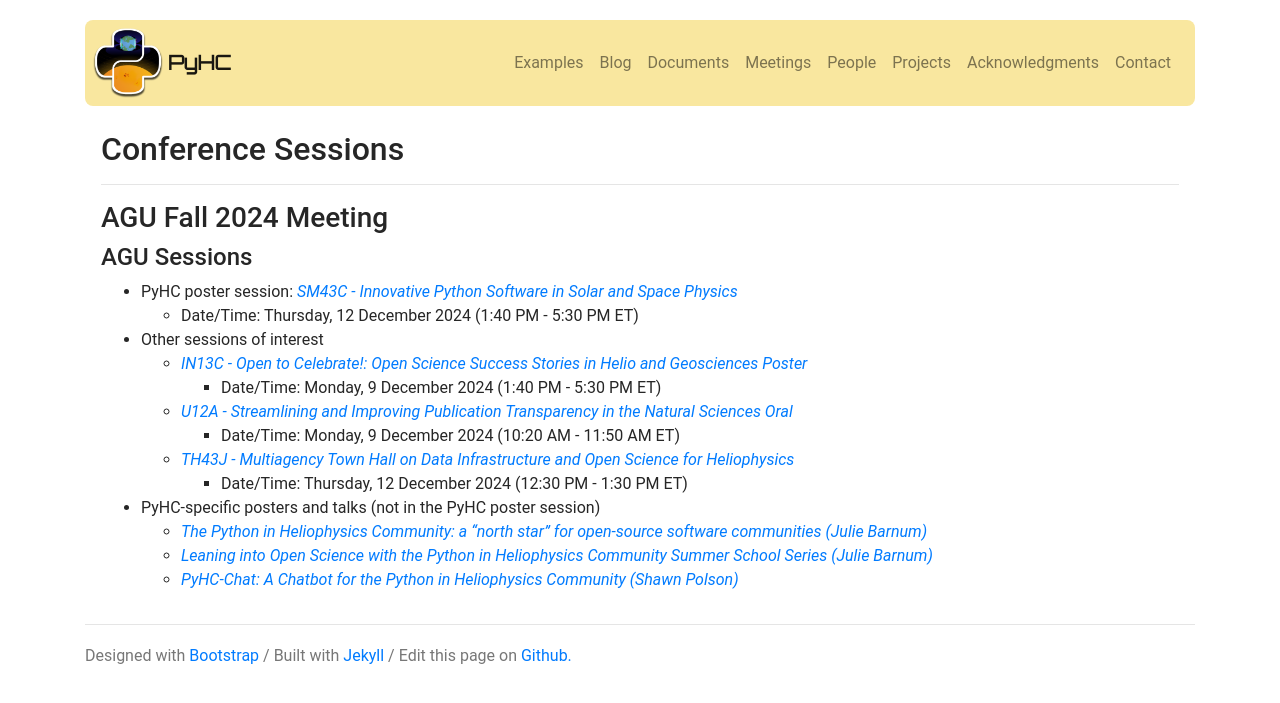
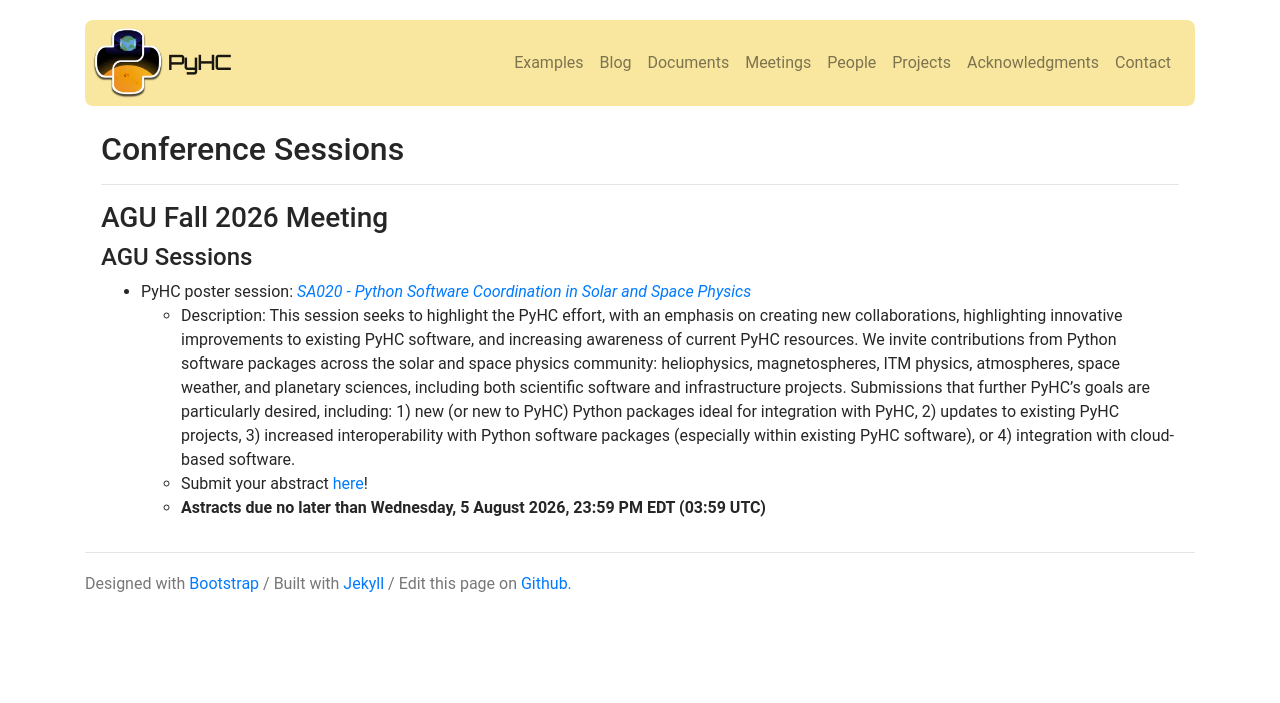
Before and after one commit to heliophysicsPy/heliophysicsPy.github.io, a Jekyll site: the page built from _pages/meetings/conference_sessions/conference_sessions.md, in a window 1280 px wide. Shown: the top 703 px of the page. Built offline with Jekyll 4.4.1, drawn with Linux system fonts in a browser that asks for light colours; nearby versions of some CDN libraries.

Commit message:
Adding in new AGU 2026 info to conference sessions page (#385)

```diff
--- a/_pages/meetings/conference_sessions/conference_sessions.md
+++ b/_pages/meetings/conference_sessions/conference_sessions.md
@@ -5,12 +5,15 @@ permalink: /meetings/conference_sessions
 exclude: true
 ---
 
-### AGU Fall 2024 Meeting
+### AGU Fall 2026 Meeting
 
 #### AGU Sessions
-* PyHC poster session: [_SM43C - Innovative Python Software in Solar and Space Physics_](https://agu.confex.com/agu/agu24/meetingapp.cgi/Session/225308)
-    * Date/Time: Thursday, 12 December 2024 (1:40 PM - 5:30 PM ET)
+* PyHC poster session: [_SA020 - Python Software Coordination in Solar and Space Physics_](https://agu.confex.com/agu/agu26/prelim.cgi/Session/281988)
+    * Description: This session seeks to highlight the PyHC effort, with an emphasis on creating new collaborations, highlighting innovative improvements to existing PyHC software, and increasing awareness of current PyHC resources. We invite contributions from Python software packages across the solar and space physics community: heliophysics, magnetospheres, ITM physics, atmospheres, space weather, and planetary sciences, including both scientific software and infrastructure projects. Submissions that further PyHC's goals are particularly desired, including: 1) new (or new to PyHC) Python packages ideal for integration with PyHC, 2) updates to existing PyHC projects, 3) increased interoperability with Python software packages (especially within existing PyHC software), or 4) integration with cloud-based software.
+    * Submit your abstract [here](https://agu.confex.com/agu/agu26/sa/papers/index.cgi?sessionid=281988)!
+    * **Astracts due no later than Wednesday, 5 August 2026, 23:59 PM EDT (03:59 UTC)**
 
+<!--
 * Other sessions of interest
     * [_IN13C - Open to Celebrate!: Open Science Success Stories in Helio and Geosciences Poster_](https://agu.confex.com/agu/agu24/meetingapp.cgi/Session/229151)
         * Date/Time: Monday, 9 December 2024 (1:40 PM - 5:30 PM ET)
@@ -23,3 +26,4 @@ exclude: true
     * [_The Python in Heliophysics Community: a “north star” for open-source software communities (Julie Barnum)_](https://agu.confex.com/agu/agu24/meetingapp.cgi/Paper/1524747)
     * [_Leaning into Open Science with the Python in Heliophysics Community Summer School Series (Julie Barnum)_](https://agu.confex.com/agu/agu24/meetingapp.cgi/Paper/1532801)
     * [_PyHC-Chat: A Chatbot for the Python in Heliophysics Community (Shawn Polson)_](https://agu.confex.com/agu/agu24/meetingapp.cgi/Paper/1529613)
+-->
```
